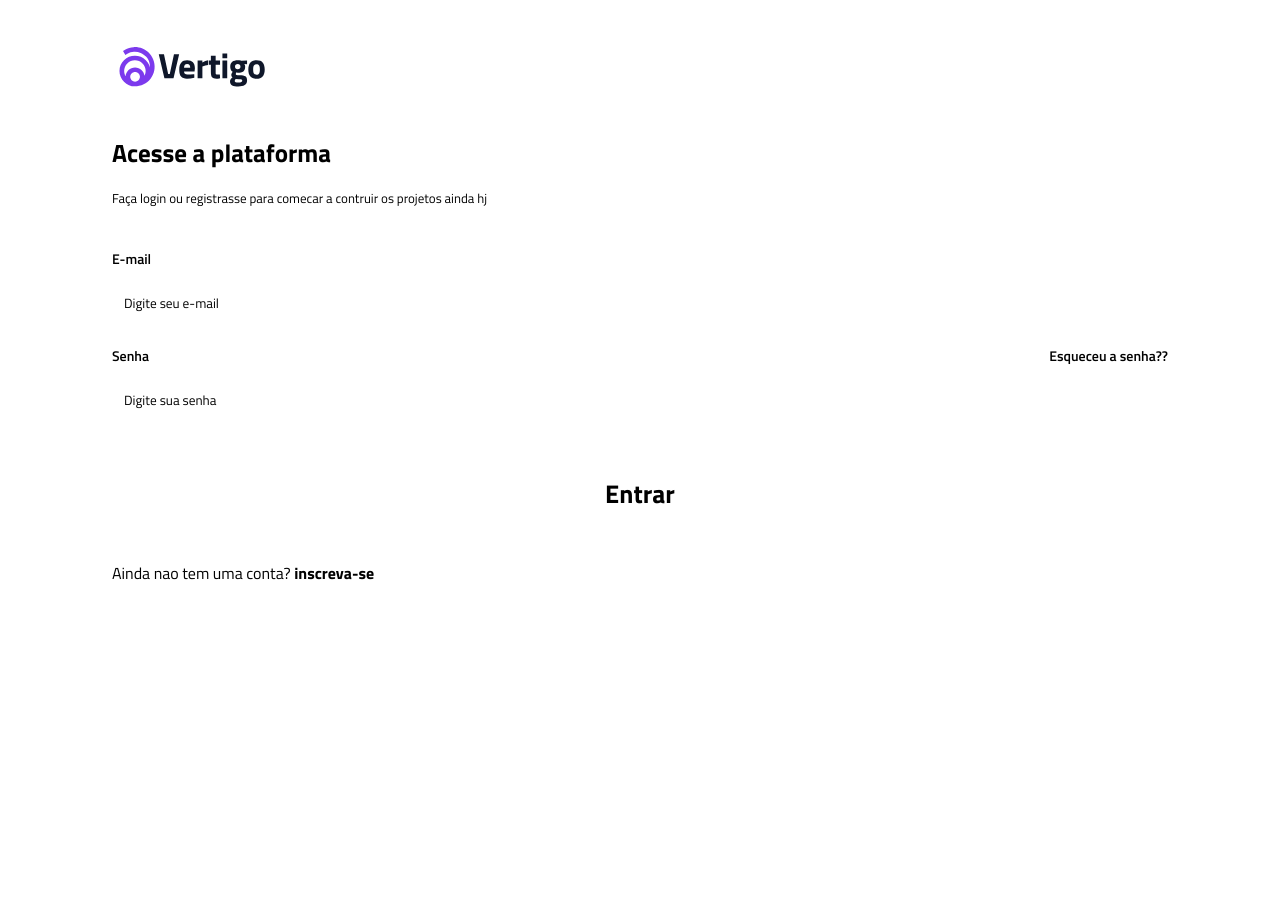
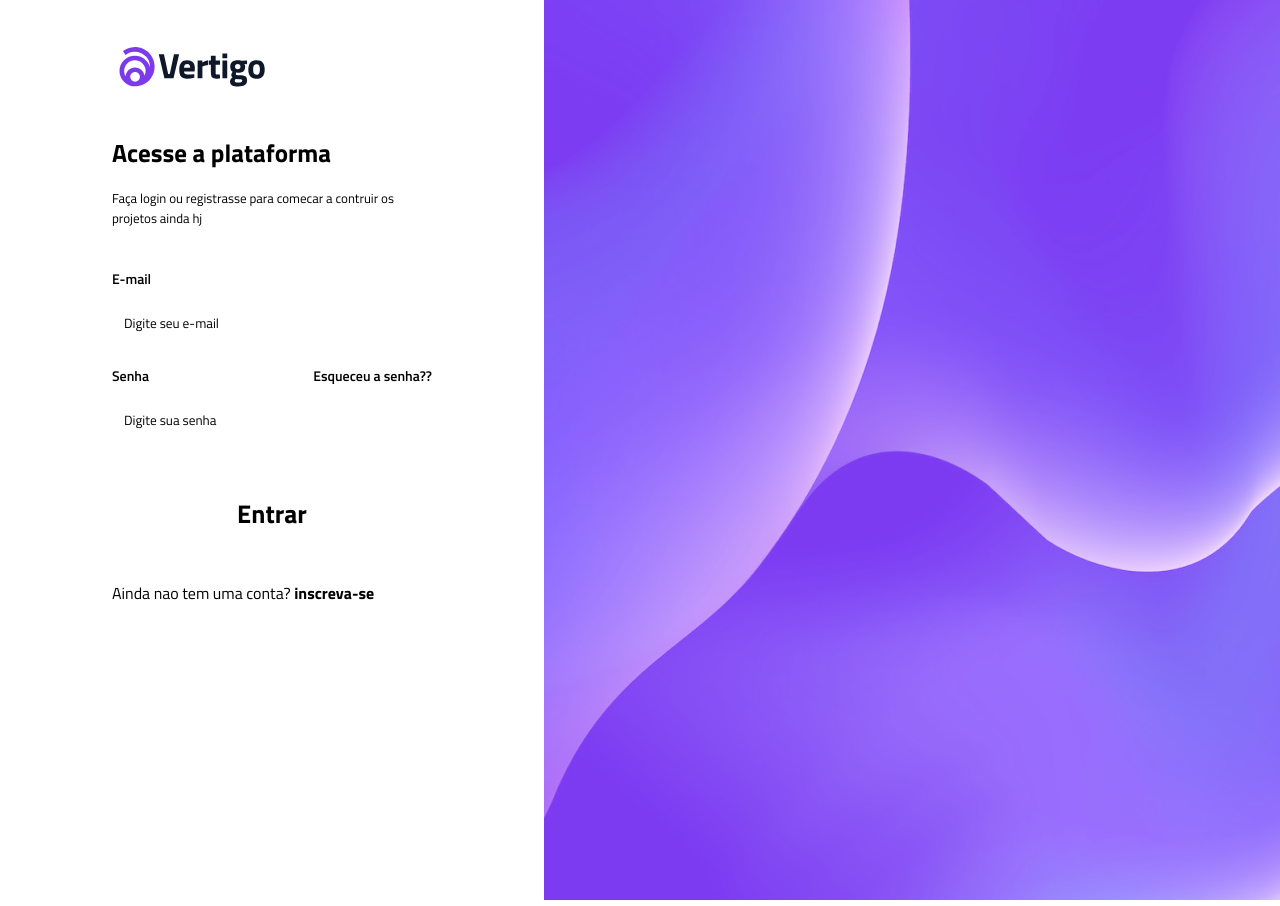
Before and after one commit to aquinobr2023/Projeto-vertigo, a plain HTML site: page index.html in a window 1280 px wide. Before the commit the page ends 800 px from the top, so only its background shows below. Drawn offline with Linux system fonts and the light colour scheme.

Commit message:
inserção do background no desktop

```diff
--- a/index.html
+++ b/index.html
@@ -42,6 +42,9 @@
             </section>
         </main>
     </div>
+    <div class="bg-desktop">
+        <img src="./imagens/bg-destop.png" alt="backgroud desktop">
+    </div>
 </body>
 
 </html>
--- a/style.css
+++ b/style.css
@@ -1,4 +1,4 @@
-*{/* reset do CSS*/
+*{
 
 margin: 0;
 padding: 0;
@@ -109,7 +109,17 @@ outline: 1px solid var(--purple);
     font-weight:700 ;
     font-size: 1rem;
 }
+
+
+.bg-desktop {
+    display: none;
+}
 @media (min-width: 1000px) {
+
+    body{
+        display: flex;
+    }
+
     header{
         background: none;
         justify-content: flex-start;
@@ -123,4 +133,13 @@ outline: 1px solid var(--purple);
     main {
         padding-inline: 7rem;
     }
+
+    .conteudo {
+        width: 100%;
+    }
+
+    .bg-desktop{
+        display: block;
+        width: 100%;
+    }
 }
```
